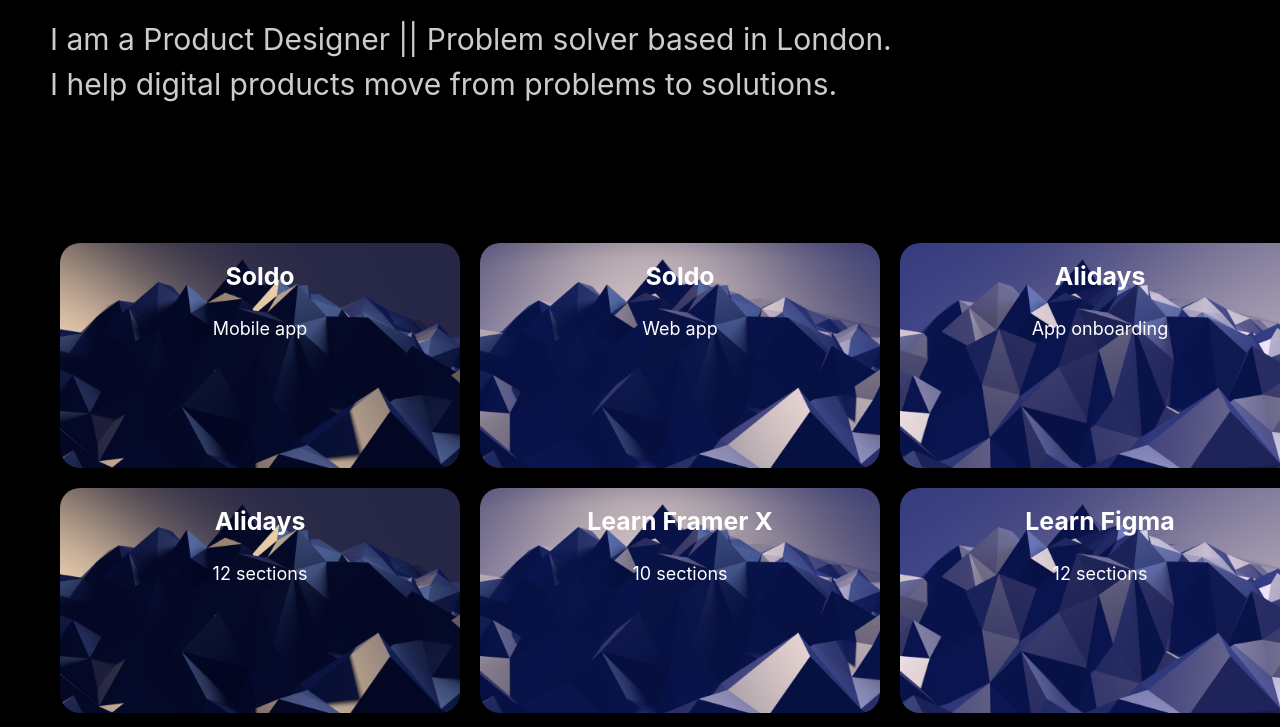
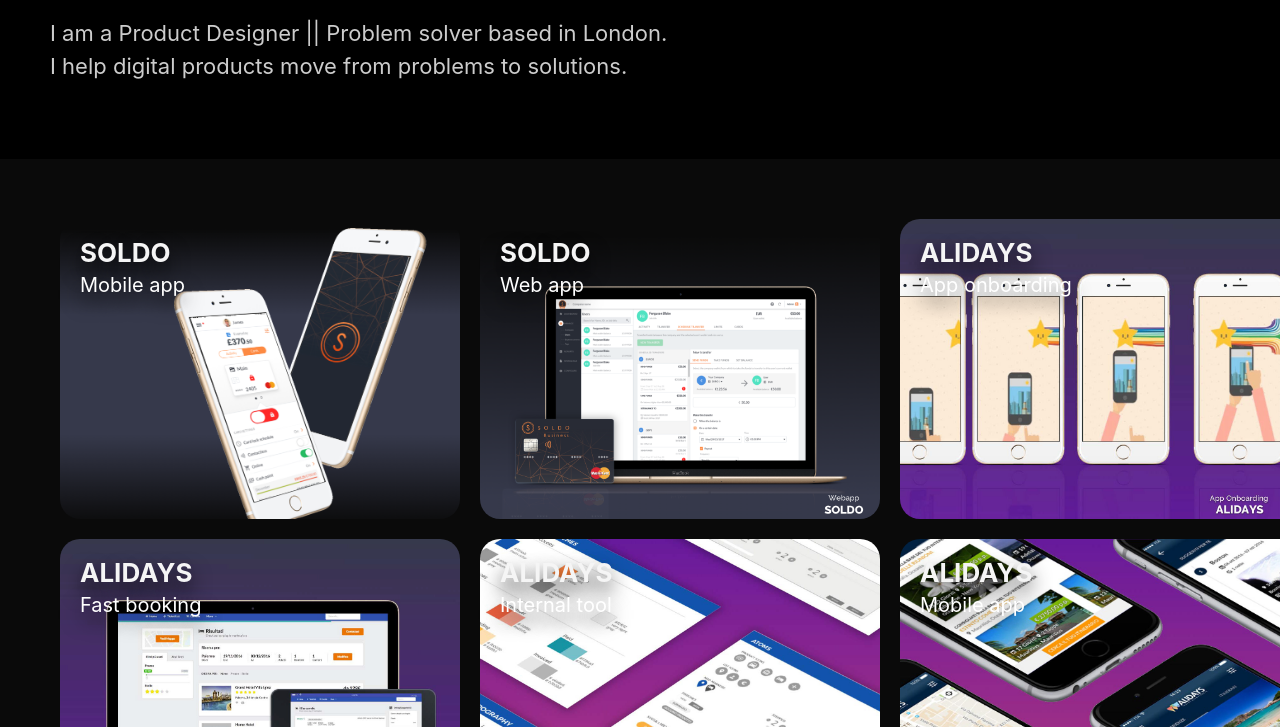
Before and after one commit to francinenegro/gatsby-site, a Gatsby site: page / in a window 1280 px wide. Shown: the part 225-952 px from the top of the page. Built offline with nearby package versions, Linux system fonts and the light colour scheme; Gatsby itself is replaced by a stand-in of ours; some packages are replaced by stand-ins of ours.

Commit message:
updated cover images and sizing

```diff
--- a/gatsby-config.js
+++ b/gatsby-config.js
@@ -1,6 +1,6 @@
 module.exports = {
   siteMetadata: {
-    title: 'Gatsby Default Starter',
+    title: 'Francesca Negro',
   },
   plugins: [
     'gatsby-plugin-react-helmet',
@@ -13,7 +13,7 @@
         background_color: '#663399',
         theme_color: '#663399',
         display: 'minimal-ui',
-        icon: 'src/images/gatsby-icon.png', // This path is relative to the root of the site.
+        icon: 'src/images/favicomyLogo-01.png', // This path is relative to the root of the site.
       },
     },
     'gatsby-plugin-offline',
--- a/src/components/card.js
+++ b/src/components/card.js
@@ -1,16 +1,21 @@
 import React from 'react'
 import styled from 'styled-components'
+import { Link } from '@reach/router';
+
 
 const CardContainer = styled.div`
 /* min-width: 260px; */
 width: 400px;
-height: 225px;
-background: url(${props => props.image}); /*pass the image in the props*/
+height: 300px;
+background-color:rgba(0, 0, 0, 0.5);
+background: linear-gradient( rgba(0, 0, 0, 0) 0%, rgba(0, 0, 0, 0.9) 100%);
+background: url(${props => props.image}) ; /*pass the image in the props*/
 color: white;
 background-size: cover;
 border-radius:20px;
 padding: 20px;
 margin: 10px;
+cursor: pointer;
 font-family: -apple-system, BlinkMacSystemFont, 'Segoe UI', Roboto, Oxygen, Ubuntu, Cantarell, 'Open Sans', 'Helvetica Neue', sans-serif;
 transition: 0.8s cubic-bezier(0.19, 1, 0.22, 1);
 &:hover {
@@ -37,12 +42,25 @@
 `
 
 const Title = styled.h3 `
+text-transform: uppercase;
+font-size: 26px;
+text-align: left;
+color: #f5f5f5;
+margin-bottom: 4px;
+transition: 0.8s cubic-bezier(0.19, 1, 0.22, 1);
+text-shadow: rgba(0, 0, 0, 0.85) 0px 10px 20px;
+`
+
+const Text = styled.p  `
+font-size: 20px;
+font-weight: 400;
+text-align: left;
+position: relative;
+text-shadow: rgba(0, 0, 0, 0.85) 0px 10px 20px;
+color: white;
 transition: 0.8s cubic-bezier(0.19, 1, 0.22, 1);
 `
 
-const Text = styled.p  `
-transition: 0.8s cubic-bezier(0.19, 1, 0.22, 1);
-`
 const Card = props => (
     <CardContainer image={props.image}>
     <Title>{props.title}</Title>
--- a/src/components/header.css
+++ b/src/components/header.css
@@ -4,6 +4,7 @@
     padding: 20px 0;
     z-index: 100;
 }
+
 
 .HeaderGroup {
     margin-left: 50px; /* always when using a max width*/
@@ -26,7 +27,12 @@
     color: white;
     font-weight: 700;
     font-family: -apple-system, BlinkMacSystemFont, 'Segoe UI', Roboto, Oxygen, Ubuntu, Cantarell, 'Open Sans', 'Helvetica Neue', sans-serif;
+}
 
+.Header a:hover {
+    transform: scale(1.1,1.1);
+    box-shadow: 0 10px 20px rgba (0,0,0, 0.5);
+    color: rgb(234, 61, 61);
 }
 
 .Header button {
--- a/src/components/header.js
+++ b/src/components/header.js
@@ -29,8 +29,8 @@
             /* the line below is to verify the state,the first thing after the ? is the "if true" the other is the "else" */
             <div className={ this.state.hasScrolled ? 'Header HeaderScrolled' : 'Header' }>
             <div className="HeaderGroup">
-                  <Link to="/index"> <img src="/images/myLogoCat.gif" width="30"/></Link>
-                  <Link to="/index">Work</Link>
+                  <Link to="/"> <img src="/images/myLogoCat.gif" width="30"/></Link>
+                  <Link to="/">Work</Link>
                   <Link to="/process">Process</Link>
                   <Link to="/about">About</Link>
                   </div>
--- a/src/pages/index.css
+++ b/src/pages/index.css
@@ -5,7 +5,7 @@
 font-family: -apple-system, BlinkMacSystemFont, 'Segoe UI', Roboto, Oxygen, Ubuntu, Cantarell, 'Open Sans', 'Helvetica Neue', sans-serif;
 color: black;
 line-height: 1.3;
-background-color: black;
+background-color: #0a0a0a;
 }
 
 a {
@@ -42,7 +42,7 @@
 }
 
 .Hero p {
-    font-size: 30px;
+    font-size: 22px;
     line-height: 1.5;
     color: rgba(255, 255, 255, 0.8);
     opacity: 0;
--- a/staticdata.json
+++ b/staticdata.json
@@ -3,37 +3,43 @@
         {
             "title": "Soldo",
             "text":  "Mobile app",
-            "image": "/images/wallpaper2.jpg"
+            "image": "/images/soldo-mobile.png"
         },
         {
             "title": "Soldo",
             "text":  "Web app",
-            "image": "/images/wallpaper3.jpg"
+            "image": "/images/soldo-webapp.png"
         },
         {
             "title": "Alidays",
             "text":  "App onboarding",
-            "image": "/images/wallpaper4.jpg"
+            "image": "/images/alidays-onboarding.jpg"
         },
         {
             "title": "Alidays",
-            "text":  "12 sections",
-            "image": "/images/wallpaper2.jpg"
+            "text":  "Fast booking",
+            "image": "/images/alidays-fastbooking.jpg"
         },
         {
-            "title": "Learn Framer X",
-            "text":  "10 sections",
-            "image": "/images/wallpaper3.jpg"
+            "title": "Alidays",
+            "text":  "Internal tool",
+            "image": "/images/alidays-internaltool.jpg"
         },
         {
-            "title": "Learn Figma",
-            "text":  "12 sections",
-            "image": "/images/wallpaper4.jpg"
+            "title": "Alidays",
+            "text":  "Mobile app",
+            "image": "/images/alidays-app.jpg"
         },
         {
-            "title": "Learn Figma",
-            "text":  "12 sections",
-            "image": "/images/wallpaper4.jpg"
+            "title": "Alidays",
+            "text":  "App styleguide",
+            "image": "/images/alidays-appguide.jpg"
+        },
+
+        {
+            "title": "Miscellaneous",
+            "text":  "Products",
+            "image": "/images/products.png"
         }
     ]
 
```
Also changed, not shown: src/pages/project-page-alidays.js (added, +33 -0 lines), src/images/favicomyLogo-01.png (added), static/images/alidays-app.jpg (added), static/images/alidays-appguide.jpg (added), static/images/alidays-fastbooking.jpg (added), static/images/alidays-internaltool.jpg (added), static/images/alidays-onboarding.jpg (added), static/images/products.png (added), static/images/soldo-mobile.png (added), static/images/soldo-webapp.png (added).
